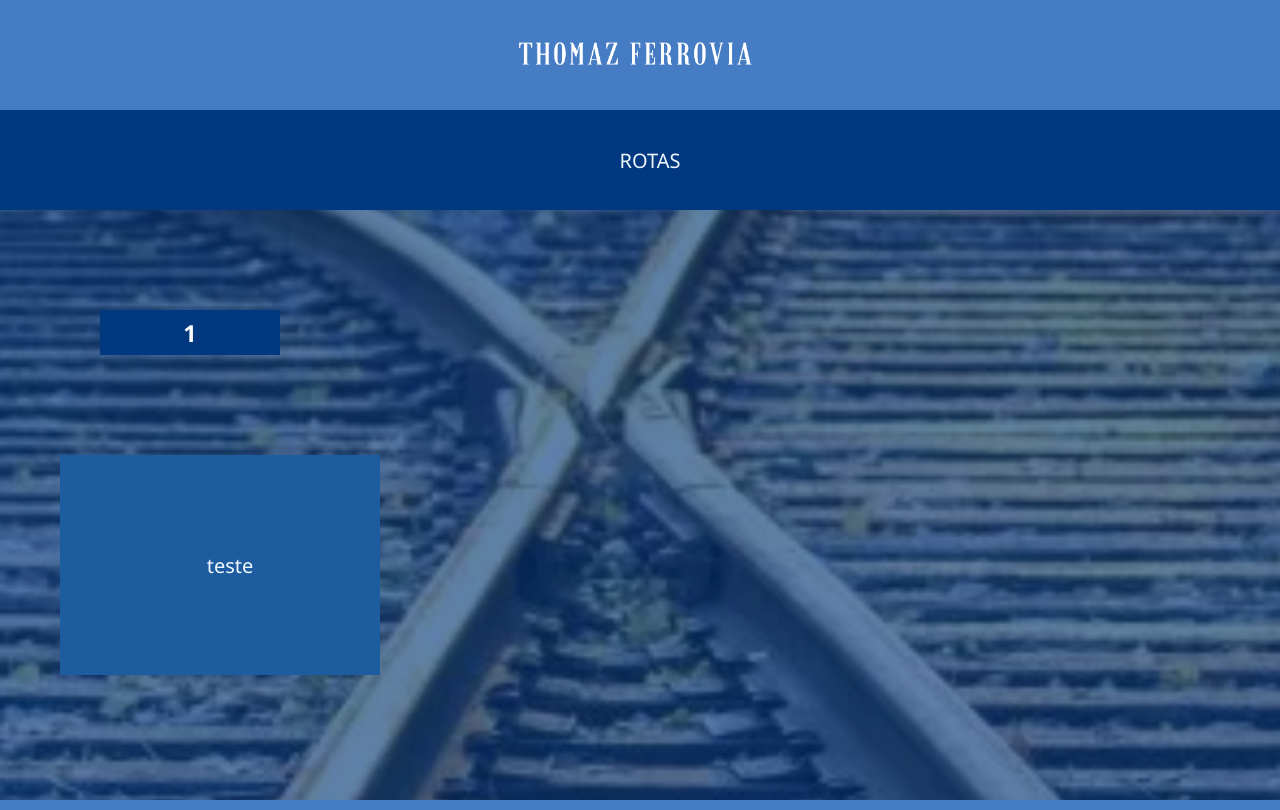
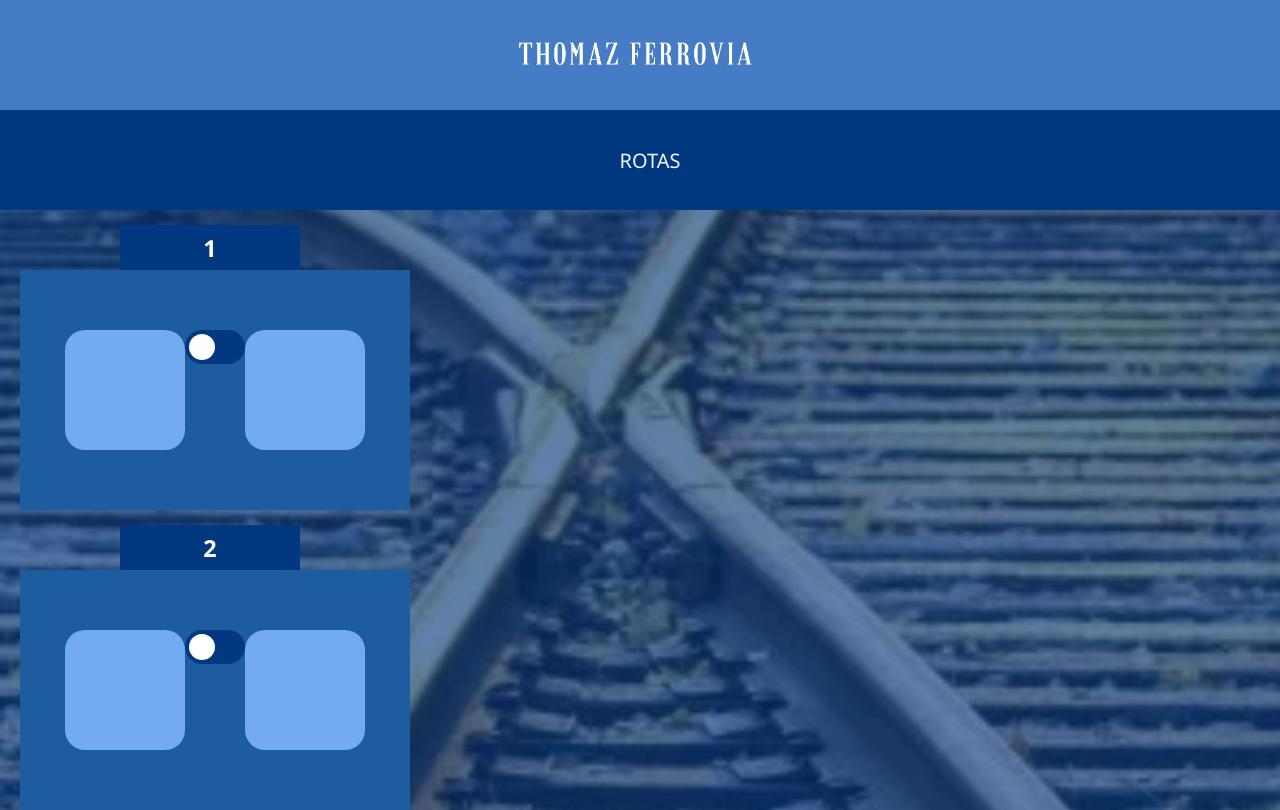
Before and after one commit to eduardatomazz/thomasferrovia, a PHP site: page /public/rota1.html in a window 1280 px wide. Run offline with PHP 8.4, Linux system fonts and the light colour scheme.

Commit message:
add- coloquei os quadrados e botoes das rotas

```diff
--- a/public/rota1.html
+++ b/public/rota1.html
@@ -1,10 +1,12 @@
 <html lang="en">
+
 <head>
     <meta charset="UTF-8">
     <meta name="viewport" content="width=device-width, initial-scale=1.0">
     <title>Document</title>
     <link rel="stylesheet" href="../styles/style.css">
 </head>
+
 <body id="comfundo2">
     <header>
         <div id="navbar">
@@ -13,13 +15,35 @@
         <div class="rotas">
             <p>ROTAS</p>
         </div>
+
         <div class="quadradoazul">
             <h3>1</h3>
         </div>
         <div class="quadradoazulclaro">
-            <p>teste</p>
+            <div class="flex">
+                <div class="quadradinho"></div>
+                <label class="switch">
+                    <input type="checkbox">
+                    <span class="slider round"></span>
+                </label>
+                <div class="quadradinho"></div>
+            </div>
+        </div>
+        <div class="quadradoazul">
+            <h3>2</h3>
+        </div>
+        <div class="quadradoazulclaro">
+            <div class="flex">
+                <div class="quadradinho"></div>
+                <label class="switch">
+                    <input type="checkbox">
+                    <span class="slider round"></span>
+                </label>
+                <div class="quadradinho"></div>
+            </div>
         </div>
     </header>
 
 </body>
+
 </html>
--- a/public/rotas.html
+++ b/public/rotas.html
@@ -18,9 +18,9 @@
         <img class="rotaimagem" src="../img/rotasdetrem.png" width="500" height="700" alt="" usemap="#pontosrotas">
         <map name="pontosrotas">
             <area shape="rect" coords="110, 250,140, 280" href="rota1.html" alt="">
-            <area shape="rect" coords="350, 240, 390, 270" href="rota2.html" alt="">
-            <area shape="rect" coords="350, 310, 330, 390" href="rota3.html" alt="">
-            <area shape="rect" coords="150, 440, 190, 490" href="rota4.html" alt="">
+            <area shape="rect" coords="350, 240, 390, 270" href="rota1.html" alt="">
+            <area shape="rect" coords="350, 310, 330, 390" href="rota2.html" alt="">
+            <area shape="rect" coords="150, 440, 190, 490" href="rota2.html" alt="">
         </map>
     </header>
 </body>
--- a/styles/style.css
+++ b/styles/style.css
@@ -107,6 +107,7 @@
     padding: 20px;
 
 }
+
 .esqueceu {
     display: flex;
     justify-content: center;
@@ -226,11 +227,12 @@ input {
     color: #ffffff;
 }
 
-.menuu{
-    font-size:10px;
+.menuu {
+    font-size: 10px;
 }
+
 m,
-.branco{
+.branco {
     color: #ffffff;
 }
 
@@ -331,15 +333,16 @@ body {
     display: flex;
     font-size: x-large;
 }
-#imagemrota{
+
+#imagemrota {
     width: 500px;
     height: 700px;
     align-items: center;
     justify-content: center;
-    display:flex
+    display: flex
+}
 
-}
-.rotaimagem{
+.rotaimagem {
     width: 500px;
     height: 700px;
     align-items: center;
@@ -347,13 +350,16 @@ body {
     display: flex;
     margin: 0;
 }
+
 map {
     display: inline;
 }
-area{
+
+area {
     bottom: unset;
 }
-.quadradoazul{
+
+.quadradoazul {
     background-color: #023880;
     display: flex;
     justify-content: center;
@@ -367,12 +373,15 @@ area{
     text-align: center;
     width: 150px;
     height: 15px;
-    margin: 100px;
+    margin-top: 15px;
+    margin-inline: 0;
+    margin-left: 120px;
     padding: 15px;
 
 }
-.quadradoazulclaro{
-    background-color:#1d5d9f;
+
+.quadradoazulclaro {
+    background-color: #1d5d9f;
     display: flex;
     justify-content: center;
     align-items: center;
@@ -383,12 +392,85 @@ area{
     font-family: 'Segoe UI', Tahoma, Geneva, Verdana, sans-serif;
     color: white;
     text-align: center;
-    width: 300px;
+    width: 350px;
     height: 200px;
-    margin: 60px;
-    padding: 10px;
+    margin-top: 0;
+    margin-left: 20px;
+    padding: 20px;
 
 }
+
+.quadradinho {
+    background-color: #73aaf2;
+    display: flex;
+    width: 120px;
+    height: 120px;
+    border-radius: 20px;
+
+}
+
+.switch {
+    position: relative;
+    display: inline-block;
+    width: 60px;
+    height: 34px;
+}
+
+/* Hide default HTML checkbox */
+.switch input {
+    opacity: 0;
+    width: 0;
+    height: 0;
+}
+
+/* The slider */
+.slider {
+    position: absolute;
+    cursor: pointer;
+    top: 0;
+    left: 0;
+    right: 0;
+    bottom: 0;
+    background-color: #023880;
+    -webkit-transition: .4s;
+    transition: .4s;
+}
+
+.slider:before {
+    position: absolute;
+    content: "";
+    height: 26px;
+    width: 26px;
+    left: 4px;
+    bottom: 4px;
+    background-color: white;
+    -webkit-transition: .4s;
+    transition: .4s;
+}
+
+input:checked+.slider {
+    background-color: #023880;
+}
+
+input:focus+.slider {
+    box-shadow: 0 0 1px#023880;
+}
+
+input:checked+.slider:before {
+    -webkit-transform: translateX(26px);
+    -ms-transform: translateX(26px);
+    transform: translateX(26px);
+}
+
+/* Rounded sliders */
+.slider.round {
+    border-radius: 34px;
+}
+
+.slider.round:before {
+    border-radius: 50%;
+}
+
 #comfundo2 {
     background-color: #023880;
     background-image: url(../img/fundo2.png);
@@ -411,7 +493,7 @@ area{
     margin: 0;
 }
 
-.graficoBarra{
+.graficoBarra {
     display: flex;
     flex-direction: column;
     align-items: center;
@@ -424,7 +506,7 @@ area{
     height: 300px;
 }
 
-#piechart{
+#piechart {
     width: 400px;
     height: 300px;
 }
@@ -440,6 +522,7 @@ area{
     padding: 0%;
 
 }
+
 #navbar {
     background-color: #457cc4;
     padding: 5px;
@@ -473,7 +556,7 @@ area{
 }
 
 
-.retangulo{
+.retangulo {
     height: 120px;
     padding: 0%;
     background-color: #d17f21;
@@ -487,34 +570,39 @@ area{
     display: flex;
 }
 
-.tremimagem{
+.tremimagem {
     width: 50px;
     align-items: baseline;
 }
-h2{
+
+h2 {
     color: aliceblue;
     font-size: 20px;
     margin-left: 5px;
 
 }
-.flex{
+
+.flex {
     display: flex;
 }
-.verde{
+
+.verde {
     width: 20px;
     margin-left: 50px;
 }
-.atencao{
+
+.atencao {
     width: 80px;
     margin-right: 20px;
 }
-h1{
+
+h1 {
     color: aliceblue;
     font-size: 17px;
     margin-left: 5px;
 }
 
-.button{
+.button {
     display: inline-block;
     background-color: rgba(240, 239, 239, 0.836);
     font-weight: bold;
@@ -528,33 +616,35 @@ color: aliceblue;
     margin: 10px;
 }
 
-a{
+a {
     color: aliceblue;
     font-size: 20px;
     margin-left: 5px;
     text-decoration: none;
 }
-.numero{
+
+.numero {
     align-items: center;
     font-size: 20px;
     margin-left: 190px;
     color: aliceblue;
 }
-.status{
+
+.status {
     align-items: center;
     font-size: 20px;
     margin-left: 20px;
     color: aliceblue;
 }
 
-p{
+p {
     align-items: center;
     font-size: 20px;
     margin-left: 20px;
     color: aliceblue;
 }
 
-.vermelho{
+.vermelho {
     height: 120px;
     padding: 0%;
     background-color: #8d0a0a;
@@ -567,12 +657,13 @@ p{
     margin-left: 17.5px;
 }
 
-.horario{
+.horario {
     font-size: 30px;
     margin-left: 60px;
     color: aliceblue;
 }
-.botao5{
+
+.botao5 {
     display: inline-block;
     padding: 10px 20px;
     background-color: white;
```
Also changed, not shown: public/rota2.html (+13 -0 lines). Lines whose indentation alone changed are shown as unchanged.
